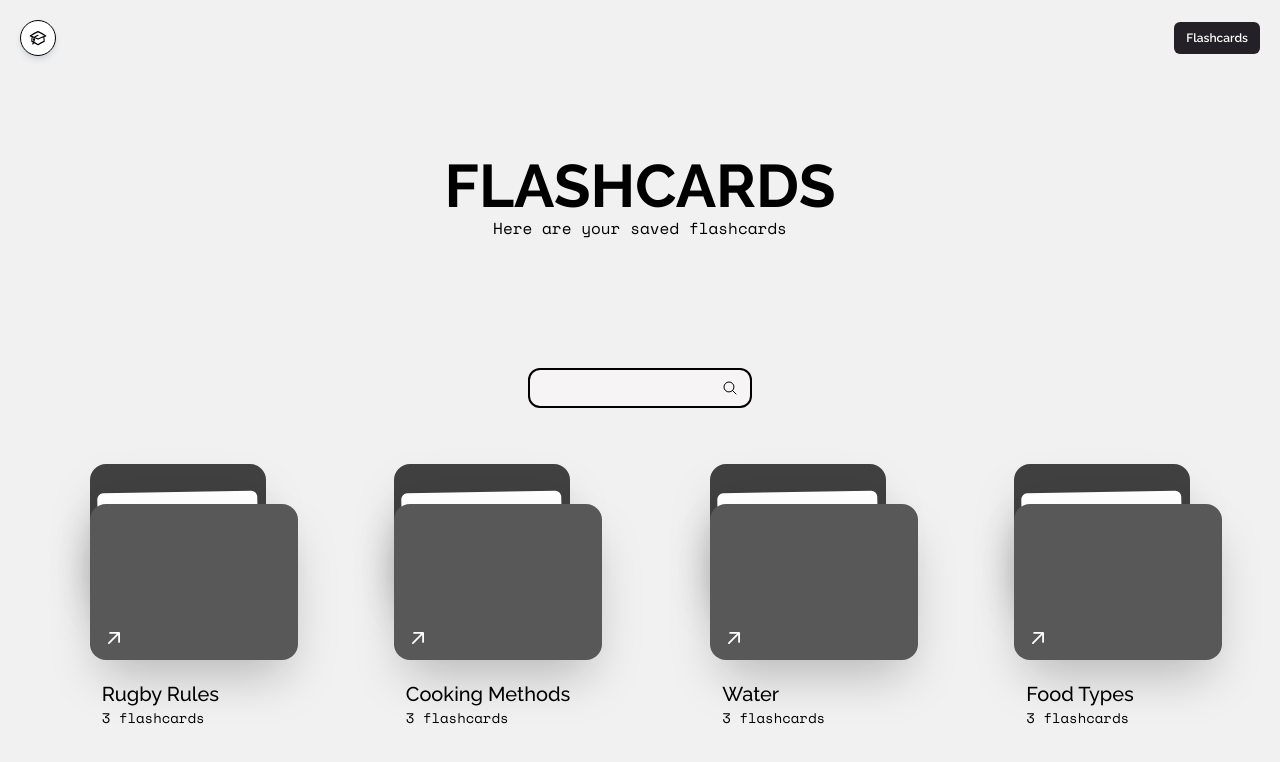
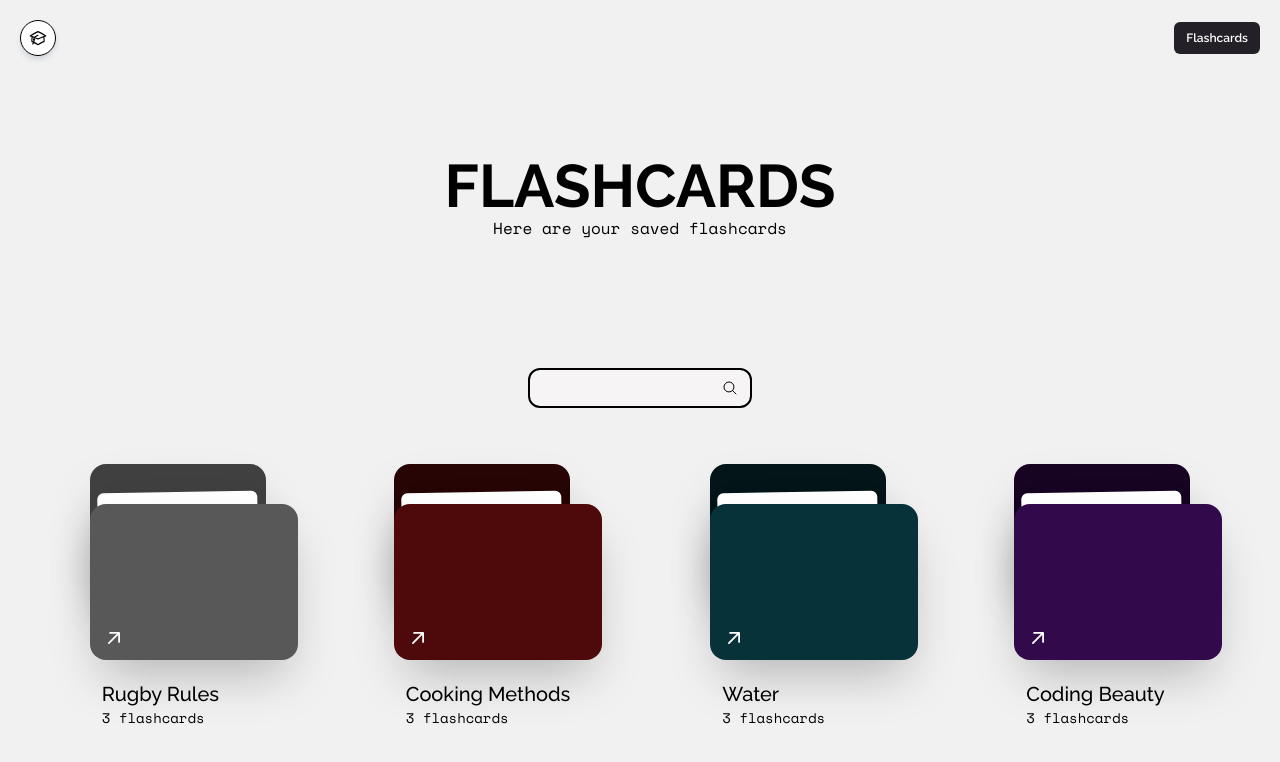
Before and after one commit to limitlez2020/flashcard_saas, a Next.js app: page /components/saved_flashcards_page in a window 1280 px wide. Shown: the top 762 px of the page. Built offline with nearby package versions, Linux system fonts and the light colour scheme.

Commit message:
Changed the name of the export function/component of the saved flashcards page to fix a bug. The bug was hapening because the name of the function was in lower-case when it was expected to be upper case

```diff
--- a/app/components/saved_flashcards_page/page.js
+++ b/app/components/saved_flashcards_page/page.js
@@ -18,13 +18,17 @@ function FlashcardFolder ({topic, foregroundColor, backgroundColor}) {
     <div className="flex flex-col gap-[92px] mb-24">
       <div className="flex relative w-44 h-32 cursor-pointer">
         {/* Folder Background: */}
-        <div className="absolute top-2 left-0 bg-[#414040] w-full h-full rounded-2xl shadow-2xl"></div>
+        <div className="absolute top-2 left-0 w-full h-full rounded-2xl shadow-2xl"
+             style={{backgroundColor: backgroundColor}}
+        />
 
         {/* Card inside Folder: */}
-        <div className="absolute top-9 left-2 bg-white w-40 h-24 rounded-md -rotate-1 hover:top-8 shadow-2xl"></div>
+        <div className="absolute top-9 left-2 bg-white w-40 h-24 rounded-md -rotate-1 hover:top-8 shadow-2xl"/>
 
         {/* Folder Foreground: */}
-        <div className="absolute top-12 bg-[#595858] w-52 h-[156px] rounded-2xl shadow-2xl"></div>
+        <div className="absolute top-12 w-52 h-[156px] rounded-2xl shadow-2xl"
+             style={{backgroundColor: foregroundColor}}
+        />
 
         {/* Arrow Icon: */}
         <div className="absolute top-[170px] left-3 w-10 h-10 rounded-full">
@@ -44,7 +48,7 @@ function FlashcardFolder ({topic, foregroundColor, backgroundColor}) {
 
 
 
-export default function saved_flashcards_page() {
+export default function SavedFlashcards() {
  const [text, setText] = useState("");
 
 
@@ -104,10 +108,10 @@ export default function saved_flashcards_page() {
             <div className="flex flex-wrap justify-center gap-x-32">
 
               {/* Display a Flashcard: */}
-              <FlashcardFolder topic="Rugby Rules"/>
-              <FlashcardFolder topic="Cooking Methods"/>
-              <FlashcardFolder topic="Water"/>
-              <FlashcardFolder topic="Food Types"/>
+              <FlashcardFolder topic="Rugby Rules" backgroundColor={"#414040"} foregroundColor={"#595858"}/>
+              <FlashcardFolder topic="Cooking Methods" backgroundColor={"#270505"} foregroundColor={"#4e0a0a"}/>
+              <FlashcardFolder topic="Water" backgroundColor={"#031518"} foregroundColor={"#073239"}/>
+              <FlashcardFolder topic="Coding Beauty" backgroundColor={"#170422"} foregroundColor={"#32094a"}/>
 
             </div>
 
```
